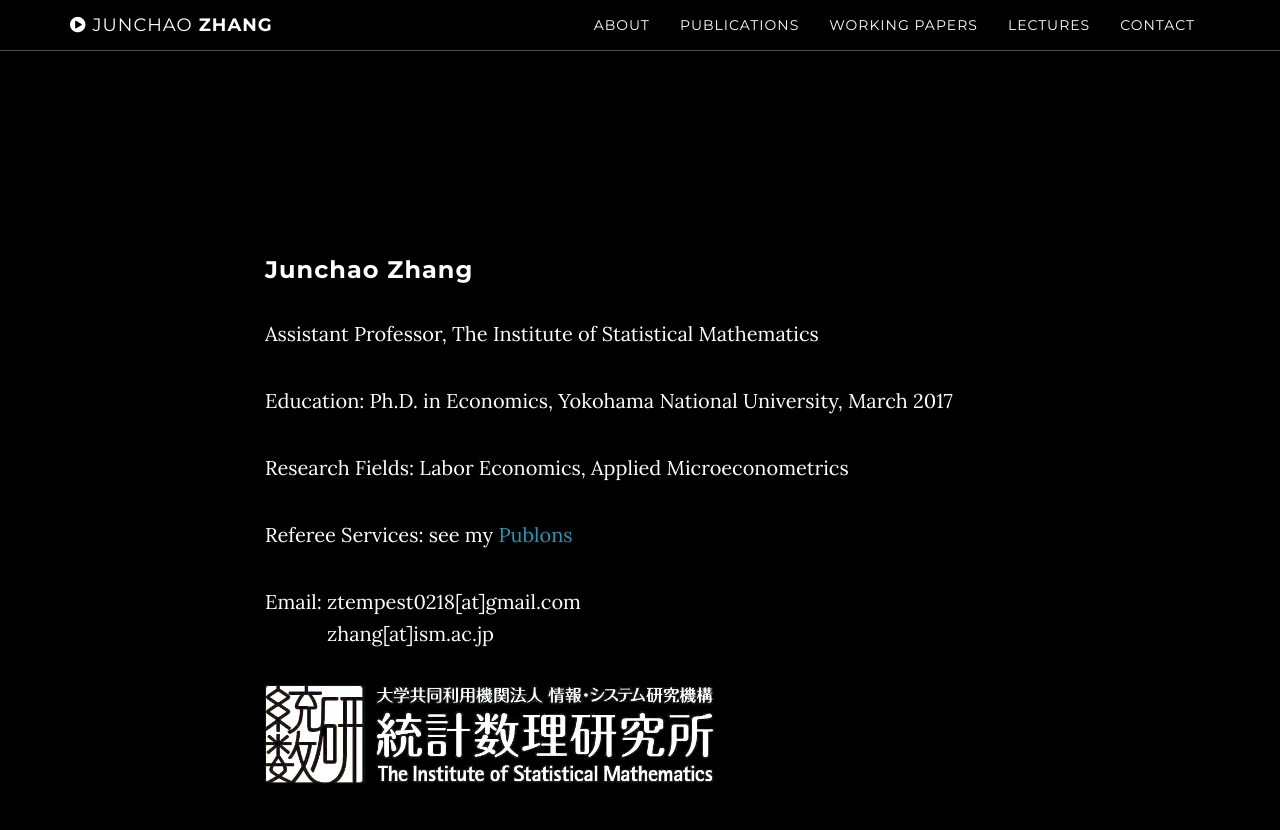
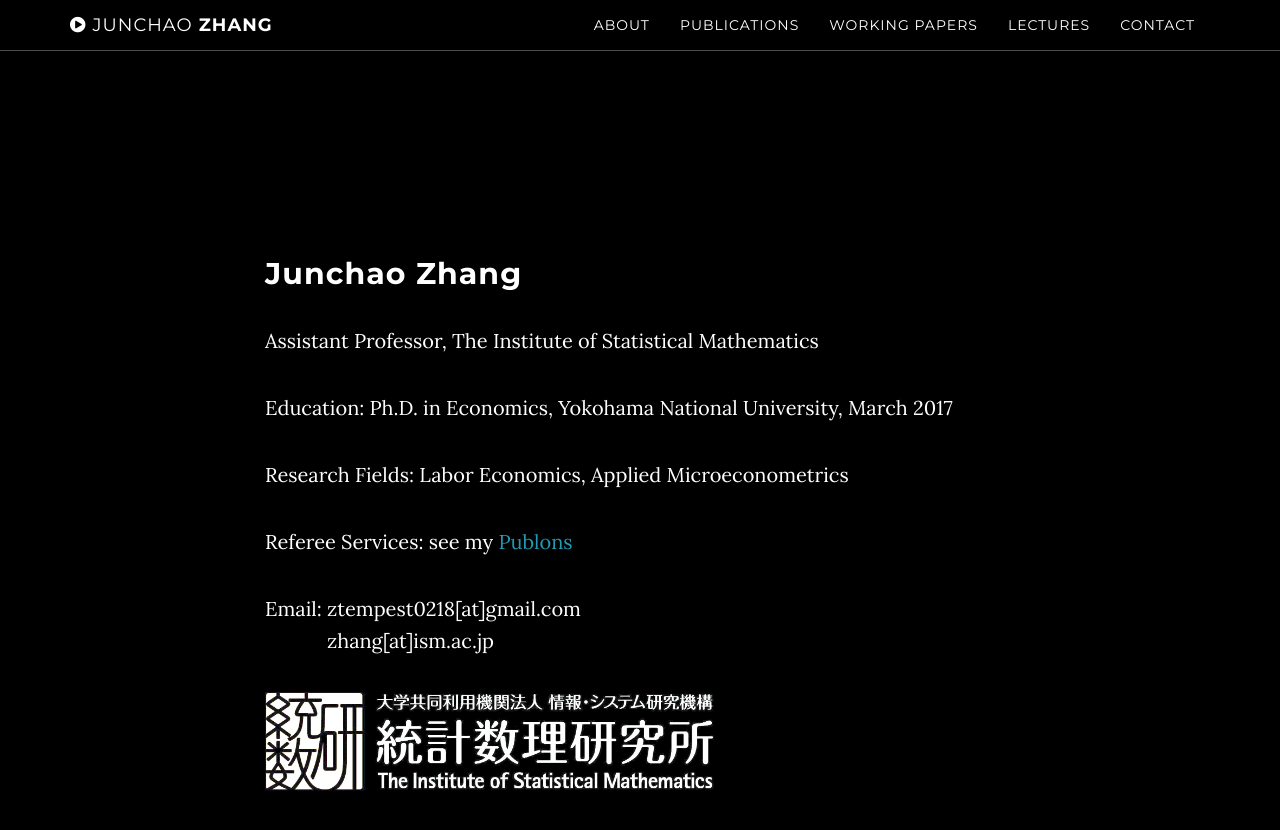
Before and after one commit to ztempest0218/ztempest0218.github.io, a Jekyll site: the page built from index.html, in a window 1280 px wide and 900 px high, scrolled down 843 px. Shown: the top 830 px of the window. Built offline with Jekyll 4.4.1, drawn with Linux system fonts in a browser that asks for light colours.

```diff
--- a/_includes/about.html
+++ b/_includes/about.html
@@ -2,7 +2,7 @@
     <section id="about" class="container content-section text-justify">
         <div class="row">
             <div class="col-lg-8 col-lg-offset-2">
-                <h3>Junchao Zhang</h3>
+                <h2>Junchao Zhang</h2>
               		<p>Assistant Professor, The Institute of Statistical Mathematics</p>
 			<p>Education: Ph.D. in Economics, Yokohama National University, March 2017</p>
 			<p>Research Fields: Labor Economics, Applied Microeconometrics</p>
```
